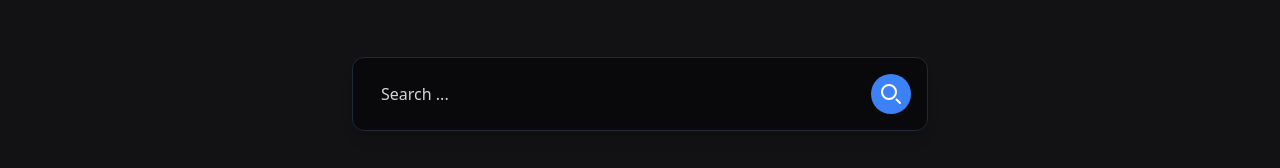
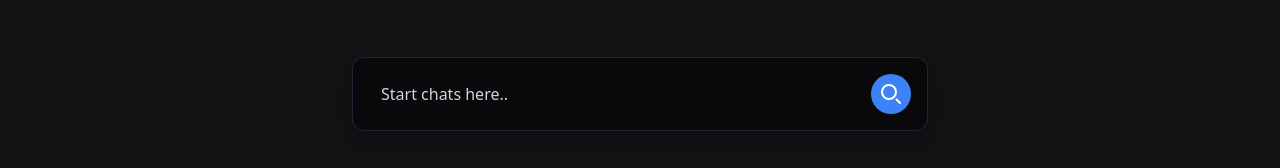
Before and after one commit to Sarthakkad05/investiq-frontend, a React (Create React App) app in the folder frontend/: page / in a window 1280 px wide. Shown: the part 288-456 px from the top of the page. Built offline with nearby package versions, Linux system fonts and the light colour scheme.

Commit message:
Update Searchbar.jsx

```diff
--- a/frontend/src/components/home/Searchbar.jsx
+++ b/frontend/src/components/home/Searchbar.jsx
@@ -19,7 +19,7 @@ const SearchBar = () => {
                 value={message}
                 onChange={(e) => setMessage(e.target.value)}
                 onKeyDown={(e) => e.key === "Enter" && handleChange()}
-                placeholder="Search ..."
+                placeholder="Start chats here.."
                 className="flex-grow p-3 rounded-full bg-[#09090b] border-none outline-none text-gray-500 placeholder-gray-300"
             />
             <button
```
